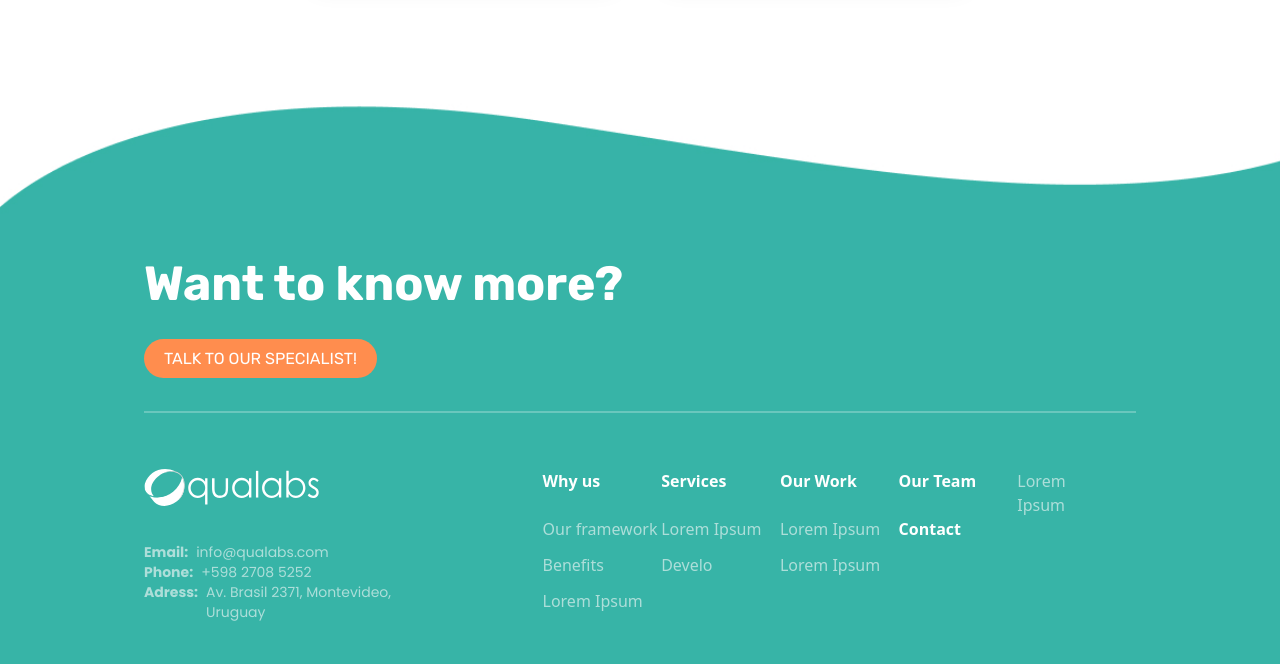
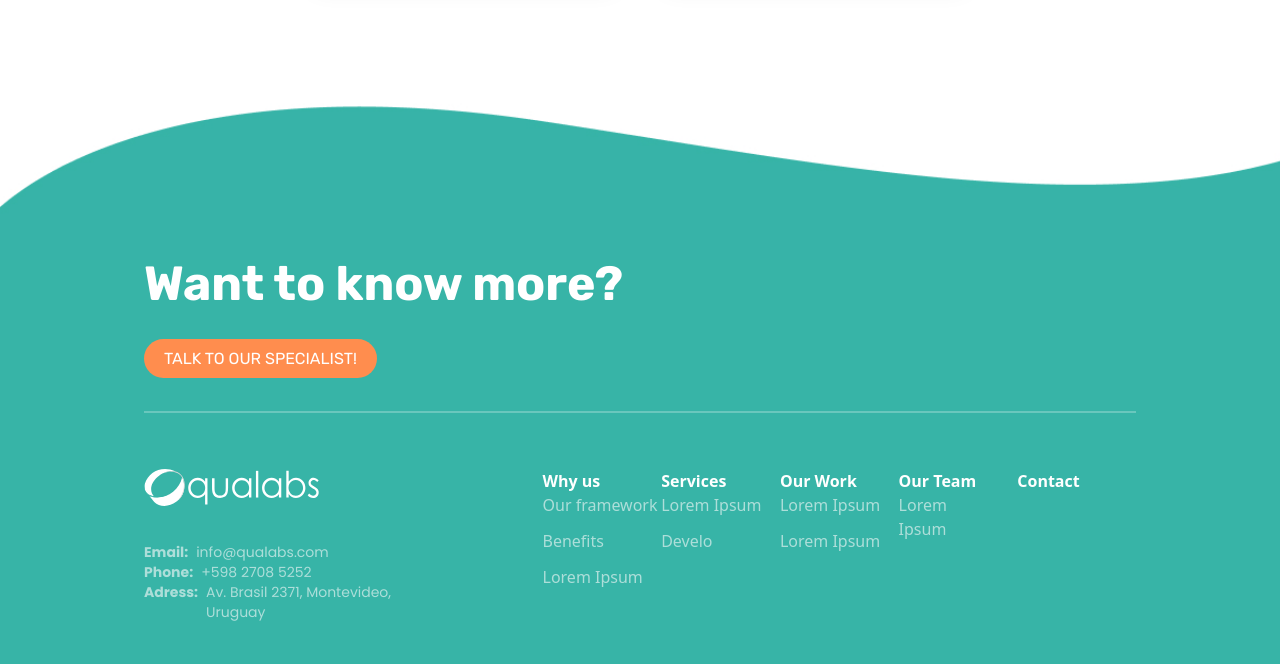
Before and after one commit to CarlosSeguessa/prueba-maquetacion-ogilvy, a website: page index.html in a window 1280 px wide. Shown: the part 2756-3420 px from the top of the page. Drawn offline with Linux system fonts and the light colour scheme.

Commit message:
fix del footer

```diff
--- a/index.html
+++ b/index.html
@@ -479,11 +479,9 @@
                   </li>
                 </ul>
               </div>
-              <ul>
+              <ul class="lg:col-start-5 lg:row-start-1">
                 <li>
-                  <a href="#" class="font-bold lg:col-start-5 lg:row-start-1">
-                    Contact
-                  </a>
+                  <a href="#" class="font-bold"> Contact </a>
                 </li>
               </ul>
             </div>
```
